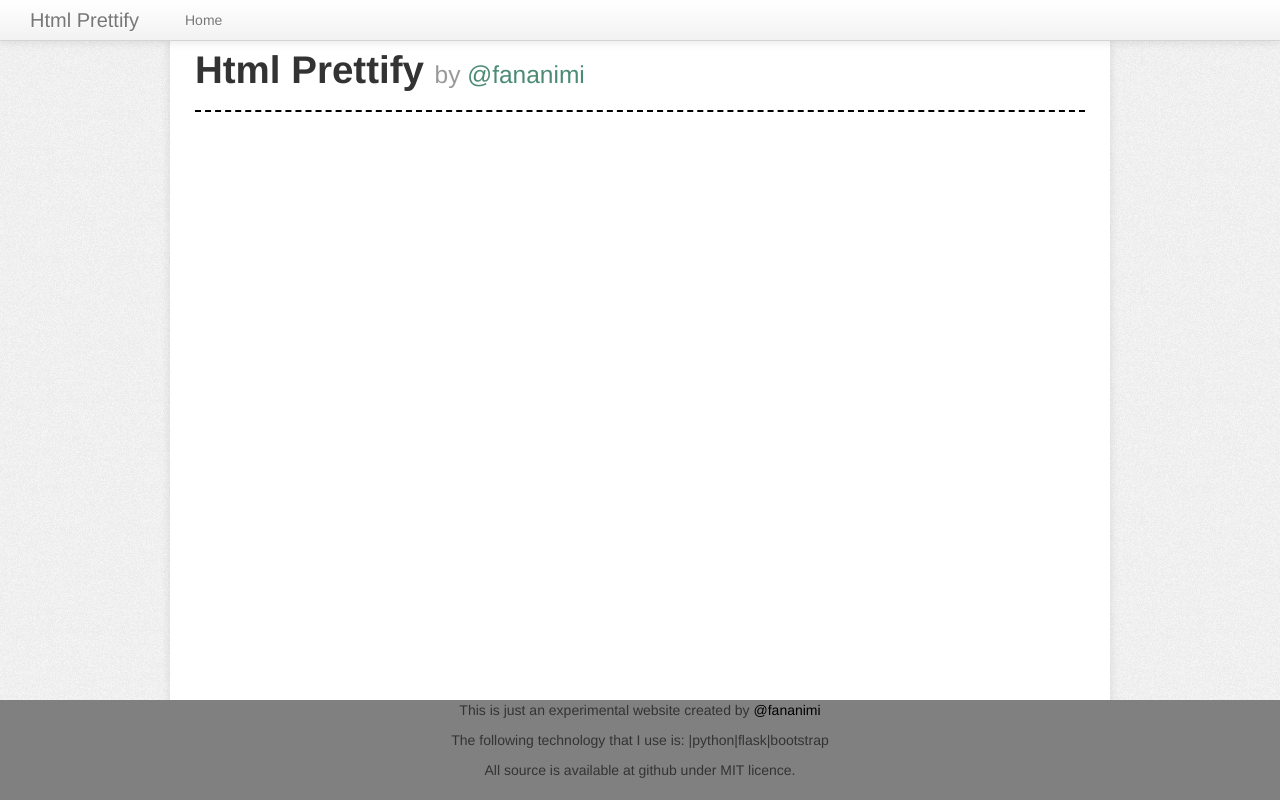
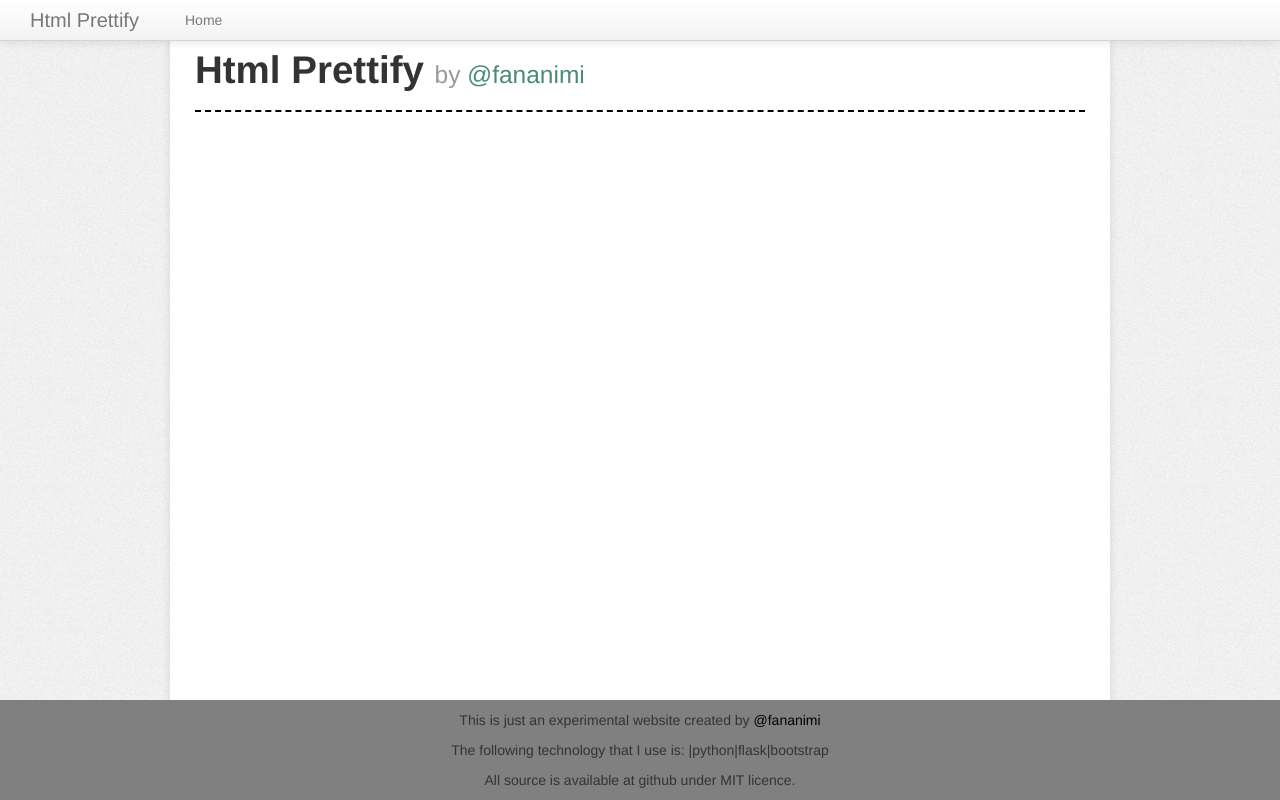
Before and after one commit to pije76/pretty_html, a Python web app: template pretty_html/templates/result.html in a window 1280 px wide. Run offline with Jinja, Linux system fonts and the light colour scheme; the template is opened without the code that fills it, so the values that code supplies are empty; some libraries are stand-ins or nearby versions.

Commit message:
fix footer

```diff
--- a/pretty_html/static/website/css/style.css
+++ b/pretty_html/static/website/css/style.css
@@ -81,10 +81,11 @@ pre {
 }
 
 footer, .push {
-    height: 100px;
+    height: 80px;
 }
 
 footer {
+    padding: 10px;
     background: gray;
     text-align: center;
 }
```
